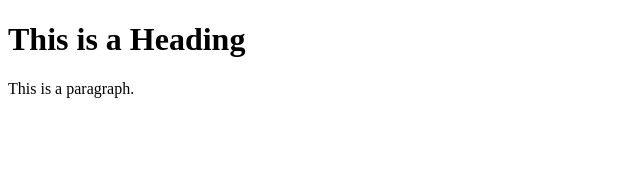
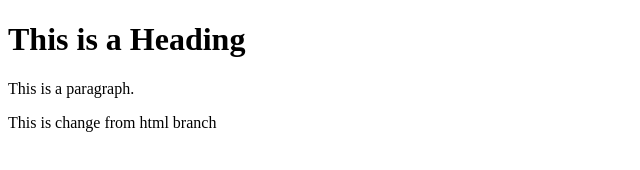
Before and after one commit to Adi-jha/DevOps-Repo, a plain HTML site: page index.html in a window 1280 px wide. Shown: the whole page, without its empty margins (0-640 px from the left). Drawn offline with Linux system fonts and the light colour scheme.

Commit message:
update from html

```diff
--- a/index.html
+++ b/index.html
@@ -7,6 +7,6 @@
 
 <h1>This is a Heading</h1>
 <p>This is a paragraph.</p>
-
+<p>This is change from html branch</p>
 </body>
 </html>
```
